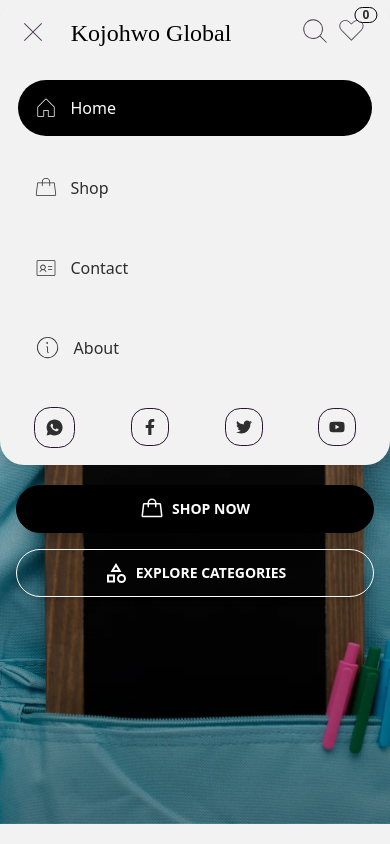
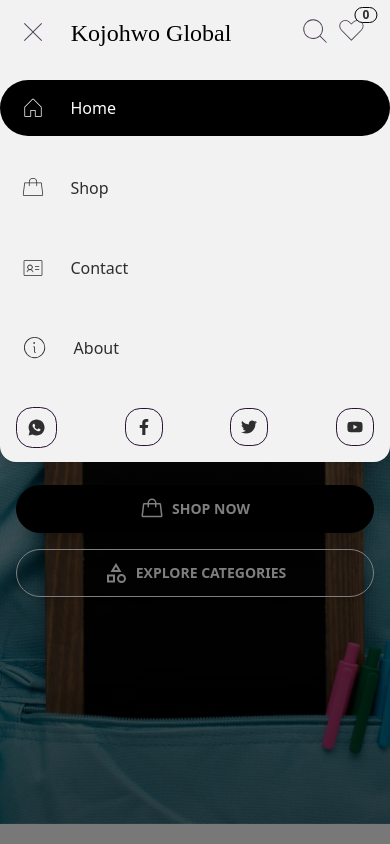
Before and after one commit to emuobopleasure/KojohwoGlobal-store, a React (Vite) app: page / in a window 390 px wide. Both pictures are taken after a click on the button 32 px from the left and 32 px from the top of the page. Shown: the top 844 px of the page. Built offline with nearby package versions, Linux system fonts and the light colour scheme; a web font is replaced by a local one.

Commit message:
Added backdrop and restructured mobile menu for improved UX

```diff
--- a/src/components/Header.jsx
+++ b/src/components/Header.jsx
@@ -73,11 +73,13 @@
     return (
         <header>
             <nav className='nav-wrapper flex justify-center'>
-                <div className='nav-container navbar bg-base-100 shadow-lg rounded-3xl fixed top-0 z-10 flex flex-col items-start px-[1.1rem] md:px-[2rem] lg:px-[3rem] pb-[3px]'>
+                {/* fixed-top bar menu */}
+                <div className={ showMenu ? `nav-container navbar bg-base-100 shadow-lg fixed top-0 z-40 flex flex-col items-start px-[1.1rem] md:px-[2rem] lg:px-[3rem] pb-[3px]` : `nav-container navbar bg-base-100 shadow-lg rounded-3xl fixed top-0 z-40 flex flex-col items-start px-[1.1rem] md:px-[2rem] lg:px-[3rem] pb-[3px]`}>
                     <div className={showSearch ? `navbar nav-wrapper flex items-center justify-between h-[2rem] min-h-0 p-0`
                         : `desktop-nav navbar flex items-center justify-between h-[3rem] min-h-0 p-0 2xl:max-w-[128rem] 2xl:mx-auto
                     `}>
                         <div className='logo/menu nav inline-flex gap-[1.2rem] items-center'>
+
                             <div className='hamburger inline-flex lg:hidden'>
                                 {!showMenu && <button onClick={() => setShowMenu(true)}
                                     className='menu-opem' aria-label="menu open">
@@ -88,6 +90,7 @@
                                     <PiXThin className='menu-close-icon text-3xl' color='#513f59' />
                                 </button>}
                             </div>
+
                             <h1 className="logo inline-flex">
                                 <NavLink to="/" className="logo-btn normal-case text-2xl px-1 md:text-2xl xl:text-4xl font-['Modak'] font-thin text-neutral lg:hover:text-[#ae2c00] pt-[2px] lg:pt-0">
                                     Kojohwo Global
@@ -201,15 +204,22 @@
                     }
                     {/* <SearchForm formStyle='desktop-search hidden lg:flex w-full my-[0.25rem] bg-[btnColor]' inputStyle='h-[2rem] md:h-[2.2rem] lg:h-[2.3rem] focus:outline-transparent text-[0.8rem] py-[3px]' btnStyle='w-[1.9rem] md:w-[2.2rem] min-h-[2rem] h-[2rem] md:min-h-[2.2rem] md:h-[2.2rem] lg:min-h-[2.3rem] lg:h-[2.3rem]' /> */}
 
-                    {showStickyCategories && (
+                    {showStickyCategories && !showMenu && (
                         <div className="headr-categories w-full">
                             <Categories />
                         </div>
                     )}
 
+                    {/* === Backdrop === */}
+                    {showMenu && (
+                        <div
+                            onClick={() => setShowMenu(false)}
+                            className="fixed top-[5rem] inset-0 bg-black bg-opacity-50 z-10"
+                        ></div>
+                    )}
                     {/* !================mobile menu========! */}
-                    <div className={showMenu ? 'hamburger-menu w-full' : 'hidden'}>
-                        <ul tabIndex={0} className="menu pl-0 pr-0 menu-vertical leading-10 text-[1rem] gap-[1.5rem] dropdown-content pt-[1.5rem] bg-base-100 rounded-box w-screen h-auto z-10 landscape:h-auto landscape:grid landscape:grid-cols-2 landscape:place-content-start">
+                    <div className={showMenu ? 'mobile-menu fixed top-[4rem] left-0 w-full bg-base-100 z-30 rounded-b-3xl shadow-lg transition-all duration-300' : 'hidden'}>
+                        <ul tabIndex={0} className="menu pl-0 pr-0 menu-vertical leading-10 text-[1rem] gap-[1.5rem] dropdown-content pt-[1rem] bg-base-100 rounded-box w-screen h-auto z-10 landscape:pl-[1rem] landscape:h-auto landscape:grid landscape:grid-cols-2 landscape:place-content-start">
                             {/* <li>
                                 <div className='theme-toggle-icons cursor-pointer'>
                                     <span className="moon-icon hidden">
@@ -227,33 +237,33 @@
                                 </div>
                             </li> */}
                             <li onClick={() => setShowMenu(false)}>
-                                <NavLink to='/' className={({ isActive }) => isActive ? 'mobile-nav-link bg-accent hover:bg-accent hover:rounded-full text-white rounded-full border-none' : 'border-none'}>
+                                <NavLink to='/' className={({ isActive }) => isActive ? 'mobile-nav-link bg-accent hover:bg-accent hover:rounded-full text-white rounded-full border-none pl-[1.3rem]' : 'border-none pl-[1.3rem]'}>
                                     <span>
-                                        <PiHouseThin size={'1.5rem'} className='mr-[0.3rem]' />
+                                        <PiHouseThin size={'1.5rem'} className='mr-[1.1rem]' />
                                     </span>
                                     Home
                                 </NavLink>
                             </li>
                             <li onClick={() => setShowMenu(false)}>
-                                <NavLink to='/products' className={({ isActive }) => isActive ? 'mobile-nav-link bg-accent hover:bg-accent hover:rounded-full text-white rounded-full border-none' : 'border-none'}>
+                                <NavLink to='/products' className={({ isActive }) => isActive ? 'mobile-nav-link bg-accent hover:bg-accent hover:rounded-full text-white rounded-full border-none pl-[1.3rem]' : 'border-none pl-[1.3rem]'}>
                                     <span>
-                                        <PiHandbagThin size={'1.5rem'} className='mr-[0.3rem]' />
+                                        <PiHandbagThin size={'1.5rem'} className='mr-[1.1rem]' />
                                     </span>
                                     Shop
                                 </NavLink>
                             </li>
                             <li onClick={() => setShowMenu(false)}>
-                                <NavLink to='/contact' className={({ isActive }) => isActive ? 'mobile-nav-link bg-accent hover:bg-accent hover:rounded-full text-white rounded-full border-none' : 'border-none'}>
+                                <NavLink to='/contact' className={({ isActive }) => isActive ? 'mobile-nav-link bg-accent hover:bg-accent hover:rounded-full text-white rounded-full border-none pl-[1.3rem]' : 'border-none pl-[1.3rem]'}>
                                     <span>
-                                        <PiIdentificationCardThin size={'1.5rem'} className='mr-[0.3rem]' />
+                                        <PiIdentificationCardThin size={'1.5rem'} className='mr-[1.1rem]' />
                                     </span>
                                     Contact
                                 </NavLink>
                             </li>
                             <li onClick={() => setShowMenu(false)}>
-                                <NavLink to='/about' className={({ isActive }) => isActive ? 'mobile-nav-link bg-accent hover:bg-accent hover:rounded-full text-white rounded-full border-none' : 'border-none'}>
+                                <NavLink to='/about' className={({ isActive }) => isActive ? 'mobile-nav-link bg-accent hover:bg-accent hover:rounded-full text-white rounded-full border-none pl-[1.3rem]' : 'border-none pl-[1.3rem]'}>
                                     <span>
-                                        <PiInfoThin size={'1.7rem'} className='mr-[0.3rem]' />
+                                        <PiInfoThin size={'1.7rem'} className='mr-[1.1rem]' />
                                     </span>
                                     About
                                 </NavLink>
--- a/src/components/test.js
+++ /dev/null
@@ -1,27 +0,0 @@
-import { Helmet } from "react-helmet-async";
-
-export default function HomePage() {
-  return (
-    <>
-      <Helmet>
-        <title>Kojohwo Global — Affordable Gifts & Everyday Essentials</title>
-        <meta name="description" content="Discover a variety of quality products from gifts, kiddies items, to school and home essentials at Kojohwo Global. Enjoy the best prices and fast delivery." />
-
-        {/* Open Graph */}
-        <meta property="og:title" content="Kojohwo Global — Affordable Gifts & Everyday Essentials" />
-        <meta property="og:description" content="Discover quality items across gifts, kiddies supplies, and daily needs at amazing prices." />
-        <meta property="og:image" content="https://kojo/og/homepage-preview.webp" />
-        <meta property="og:url" content="https://yourdomain.com/" />
-        <meta property="og:type" content="website" />
-
-        {/* Twitter Card */}
-        <meta name="twitter:title" content="Kojohwo Global — Affordable Gifts & Essentials" />
-        <meta name="twitter:description" content="Your one-stop shop for party supplies, books, toiletries, and more." />
-        <meta name="twitter:image" content="https://yourdomain.com/og/homepage-preview.webp" />
-        <meta name="twitter:card" content="summary_large_image" />
-      </Helmet>
-
-      {/* Your existing homepage content here */}
-    </>
-  );
-}
--- a/src/index.css
+++ b/src/index.css
@@ -8,9 +8,9 @@
 }
 
 /* *{
-    outline: 1px solid red;
-} */
-
+    outline: 1px solid blue;
+}
+  */
 
 /* Hide scrollbar for Chrome, Safari and Opera */
 .categories-list::-webkit-scrollbar {
```
